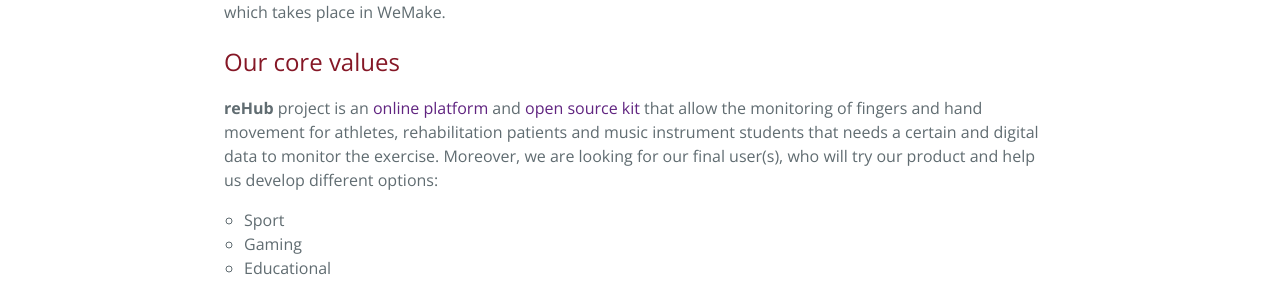
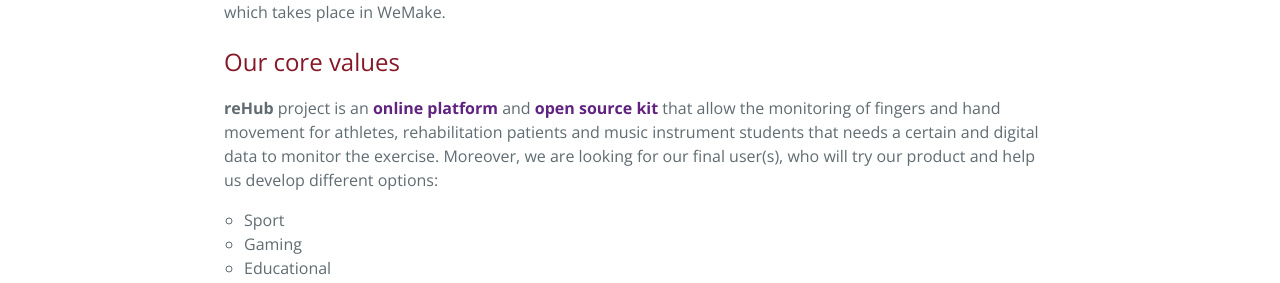
Before and after one commit to opencarecc/rehub, a Jekyll site: the page built from index.html, in a window 1280 px wide. Shown: the part 529-812 px from the top of the page. Built offline with Jekyll 4.4.1, drawn with Linux system fonts in a browser that asks for light colours; comment, search, counter and statistics services are not loaded.

```diff
--- a/_includes/description.html
+++ b/_includes/description.html
@@ -6,7 +6,7 @@
     </p>
   <h2>Our core values</h2>
   <p>
-	  <b>reHub</b> project is an <a href="http://www.rehub.pro/">online platform</a> and <a href="https://github.com/reHubGlove">open source kit</a> that allow the monitoring of fingers and hand movement for athletes,
+	  <b>reHub</b> project is an <a href="http://www.rehub.pro/"><b>online platform</b></a> and <a href="https://github.com/reHubGlove"><b>open source kit</b></a> that allow the monitoring of fingers and hand movement for athletes,
 	  rehabilitation patients and music instrument students that needs a certain and digital data to monitor the exercise.
 	  Moreover, we are looking for our final user(s), who will try our product and help us develop different options:
 	  <ul>
```
